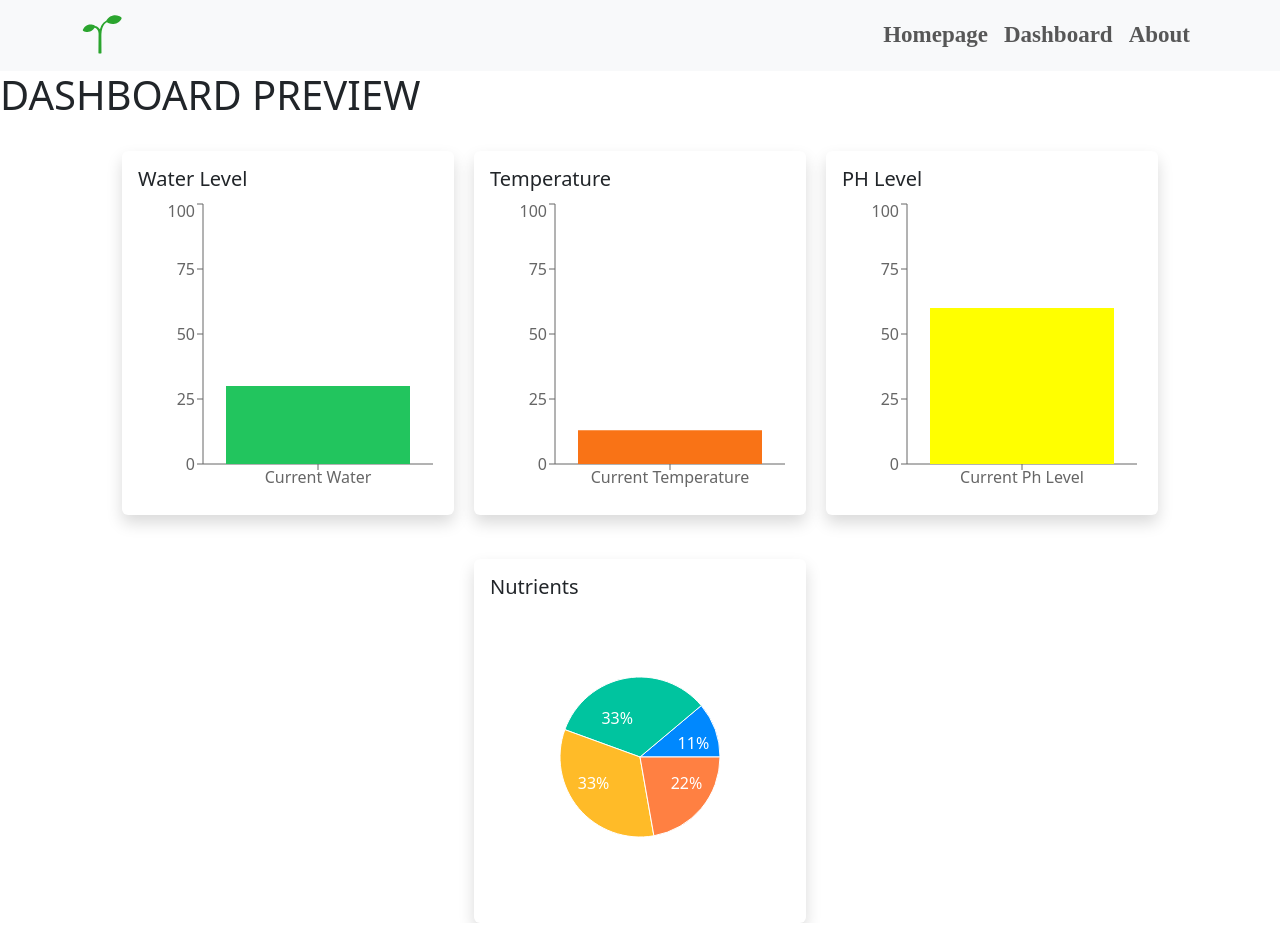
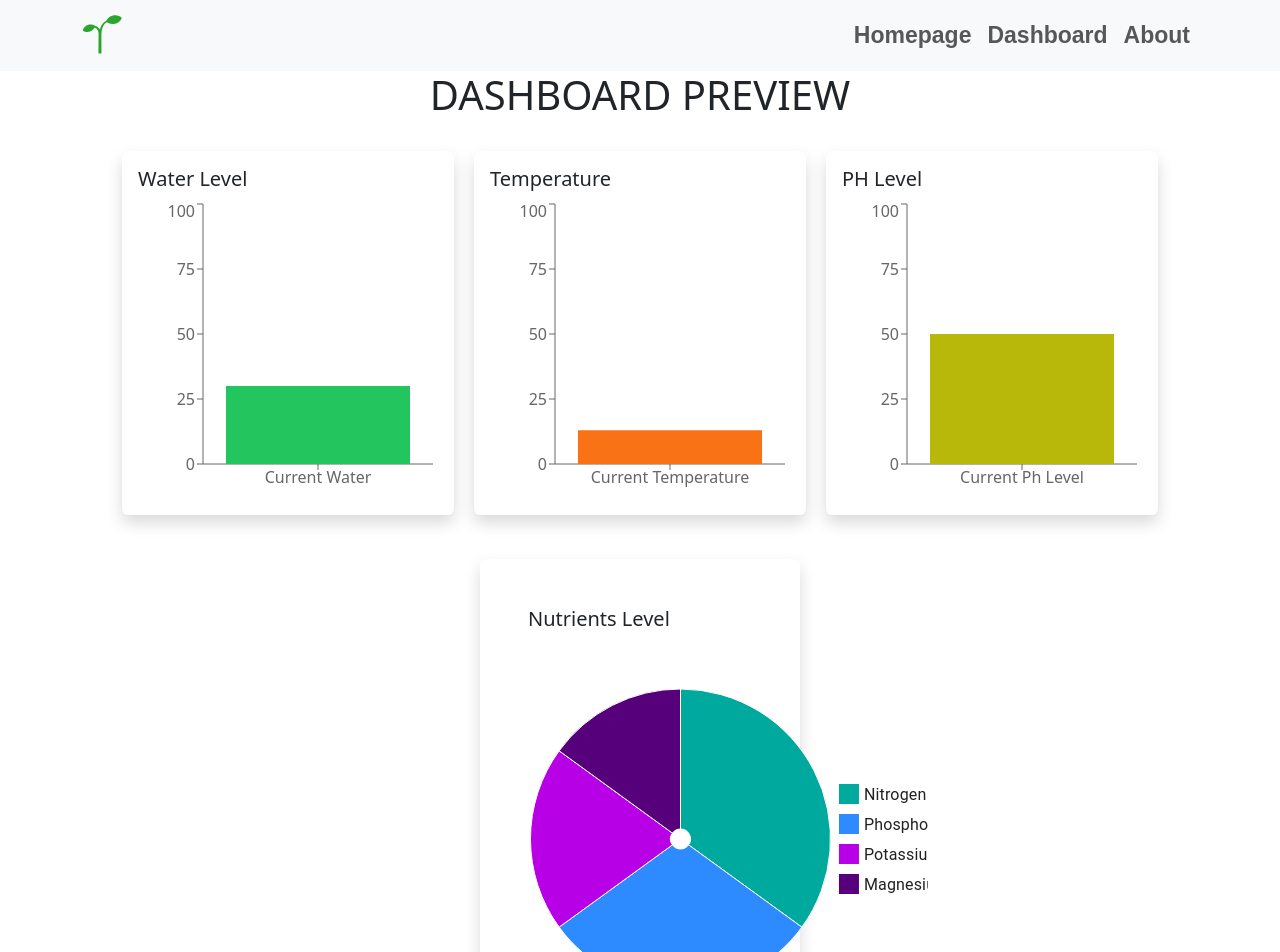
Before and after one commit to lolomoguzu/AI-Monitoring, a React (Vite) app in the folder Monitoring/: page /Dashboard in a window 1280 px wide. Shown: the top 952 px of the page. Before the commit the page ends 923 px from the top, so only its background shows below. Built offline with nearby package versions, Linux system fonts and the light colour scheme.

Commit message:
Added pyghraph

```diff
--- a/Monitoring/package.json
+++ b/Monitoring/package.json
@@ -10,6 +10,10 @@
     "preview": "vite preview"
   },
   "dependencies": {
+    "@emotion/react": "^11.14.0",
+    "@emotion/styled": "^11.14.0",
+    "@mui/material": "^6.4.7",
+    "@mui/x-charts": "^7.27.1",
     "bootstrap": "^5.3.3",
     "lucide-react": "^0.477.0",
     "react": "^19.0.0",
--- a/Monitoring/src/Design/About.css
+++ b/Monitoring/src/Design/About.css
@@ -11,8 +11,8 @@
 .about-text{
   padding: 20px;
   border-radius: 10px;
-  font-size: 20px;
-  background: #eef1f1;
+  font-size: 25px;
+  background:hsl(180, 10%, 94%);
   margin-bottom: 60px;
 }
 
@@ -25,7 +25,7 @@
   background:hsl(180, 10%, 94%);
   padding: 20px;
   border-radius: 10px;
-  font-size: 32.5px;
+  font-size: 25px;
 }
 
 /* Responsive Adjustments */
--- a/Monitoring/src/Design/Dashboard.css
+++ b/Monitoring/src/Design/Dashboard.css
@@ -1,4 +1,4 @@
-<<<<<<< Updated upstream
+
 /* Center the heading */
 .dashboard-title {
   text-align: center;
@@ -19,19 +19,6 @@
   box-shadow: 0px 0px 5px rgba(0, 0, 0, 0.2);
 }
 
-/* PH Level text colors */
-.ph-red {
-  color: #ff0000;
-  color: getBarColor(phValue as number);
-}
-
-.ph-yellow {
-  color: #ffff00;
-}
-
-.ph-green {
-  color: #008000;
-}
 
 /* Responsive Design */
 @media (max-width: 768px) {
@@ -40,36 +27,3 @@
     align-items: center;
   }
 }
-=======
-
-
-
-
-
-
-
-
-
-
-
-
-
-
-
-
-
-@media (max-width: 768px) {
-    .row {
-      flex-direction: column;
-    }
-
-    .info-text {
-      font-size: 20px;
-      text-align: justify;
-    }
-    .about-text{
-      font-size: 20px;
-      text-align: justify;
-    }
-  }
->>>>>>> Stashed changes
--- a/Monitoring/src/Design/Navbutton.css
+++ b/Monitoring/src/Design/Navbutton.css
@@ -1,5 +1,5 @@
 .font{
-  font-family: "gf_Quicksand variant0", Tofu;
+  font-family: Arial, Helvetica, sans-serif;
 }
 
 .navbar {
--- a/Monitoring/src/Pages/AboutUs.tsx
+++ b/Monitoring/src/Pages/AboutUs.tsx
@@ -10,19 +10,21 @@ const AboutUs = () => {
       <NavButton />
 
       <div className="about-container">
-        <h1 className="Title text-center my-2">About Us</h1>
+        <h1 className="text-center my-2">About Us</h1>
+        <div>
           <p className="about-text">
             Welcome to Hydrophonic research team, where technology meets
             sustainable farming! We specialize in designing and developing
             professional websites for hydroponic businesses, farmers, and urban
             gardeners. Our goal is to help you showcase your innovative farming
             techniques, products, and services through a modern, user-friendly,
-          and visually stunning website. With expertise in web development, SEO,
-          and digital marketing, we ensure your online presence stands out,
-          attracts customers, and grows your business. Whether you need an
-          e-commerce platform, an informational blog, or a custom-built website,
-          we’ve got you covered.
+            and visually stunning website. With expertise in web development,
+            SEO, and digital marketing, we ensure your online presence stands
+            out, attracts customers, and grows your business. Whether you need
+            an e-commerce platform, an informational blog, or a custom-built
+            website, we’ve got you covered.
           </p>
+        </div>
 
         <div className="row align-items-center">
           {/* Left Side: Carousel */}
@@ -47,8 +49,8 @@ const AboutUs = () => {
 
           {/* Right Side: Text Content */}
           <div className="col-lg-6 col-md-12">
+            <h1 className="font center">Research Team</h1>
             <p className="info-text">
-              <h1 className="font center">Research Team</h1>
               Over the last few years, hydroponic cultivation has emerged as an
               efficient and sustainable approach to crop production, especially
               in controlled environment conditions like air-vent greenhouses...
@@ -61,7 +63,7 @@ const AboutUs = () => {
         <p className="footer-text">Please Message Us:</p>
         <p className="footer-text2">
           You can visit Naga College Foundation-Agri-Technopreneurship Center,
-          Brgy. Pacol, Lungsod ng Naga, Philippines
+          Brgy. Pacol, Naga City, Philippines
         </p>
       </footer>
     </div>
--- a/Monitoring/src/Pages/Dashboard.tsx
+++ b/Monitoring/src/Pages/Dashboard.tsx
@@ -1,16 +1,7 @@
 import React from "react";
 import NavButton from "../Components/NavButton";
-import {
-  BarChart,
-  Bar,
-  XAxis,
-  YAxis,
-  Tooltip,
-  Cell,
-  ResponsiveContainer,
-  Pie,
-  PieChart,
-} from "recharts";
+import { BarChart, Bar, XAxis, YAxis, Tooltip, Cell } from "recharts";
+import { PieChart } from "@mui/x-charts/PieChart";
 import "../Design/Dashboard.css";
 
 // Define Data Types
@@ -27,58 +18,23 @@ const waterData: DataItem[] = [{ name: "Current Water", Water: 30 }];
 const temperatureData: DataItem[] = [
   { name: "Current Temperature", Temperature: 13 },
 ];
-const PhLevelData: DataItem[] = [{ name: "Current Ph Level", PhLevel: 60 }];
+const PhLevelData: DataItem[] = [{ name: "Current Ph Level", PhLevel: 50 }];
+
 // Function to determine bar and text color based on pH value
 const getBarColor = (value: number): string => {
   if (value < 20) return "#FF0000"; // Red for acidic (low pH)
-  if (value >= 50 && value <= 70) return "#FFFF00"; // Yellow for neutral
+  if (value >= 50 && value <= 70) return "#b8b80b"; // Yellow for neutral
   return "#008000"; // Green for alkaline (high pH)
 };
 
-const pieData: DataItem[] = [
-  { name: "Nitrogen", value: 100 },
-  { name: "Phosphorus", value: 300 },
-  { name: "Potassium", value: 300 },
-  { name: "Calcium", value: 200 },
+const plantNutrients = [
+  { id: 0, value: 35, label: "Nitrogen (N)", color: "#00A99D" },
+  { id: 1, value: 30, label: "Phosphorus (P)", color: "#2E8BFF" },
+  { id: 2, value: 20, label: "Potassium (K)", color: "#B800E6" },
+  { id: 3, value: 15, label: "Magnesium (Mg)", color: "#56007C" },
 ];
 
-const COLORS: string[] = ["#0088FE", "#00C49F", "#FFBB28", "#FF8042"];
-
-// Pie Chart Label Renderer
-const RADIAN = Math.PI / 180;
-const renderCustomizedLabel = ({
-  cx = "Potassium",
-  cy,
-  midAngle,
-  innerRadius,
-  outerRadius,
-  percent,
-}: {
-  cx: string;
-  cy: number;
-  midAngle: number;
-  innerRadius: number;
-  outerRadius: number;
-  percent: number;
-  index: number;
-}) => {
-  const radius = innerRadius + (outerRadius - innerRadius) * 0.5;
-  const x = cx + radius * Math.cos(-midAngle * RADIAN);
-  const y = cy + radius * Math.sin(-midAngle * RADIAN);
-
-  return (
-    <text
-      x={x}
-      y={y}
-      fill="white"
-      textAnchor={x > cx ? "start" : "end"}
-      dominantBaseline="central"
-    >
-      {`${(percent * 100).toFixed(0)}%`}
-    </text>
-  );
-};
-
+const nutrientValueFormatter = (value: { value: number }) => `${value.value}%`;
 // Main Dashboard Component
 const HeaderTxt: React.FC = () => {
   return (
@@ -152,30 +108,30 @@ const HeaderTxt: React.FC = () => {
           </BarChart>
         </div>
 
-        {/* Pie Chart */}
-        <div className="mt-4 p-3 bg-white rounded shadow">
-          <h5>Nutrients</h5>
-          <ResponsiveContainer width={300} height={300}>
-            <PieChart>
-              <Pie
-                data={pieData}
-                cx="50%"
-                cy="50%"
-                labelLine={false}
-                label={renderCustomizedLabel}
-                outerRadius={80}
-                fill="#8884d8"
-                dataKey="value"
-              >
-                {pieData.map((_entry, index) => (
-                  <Cell
-                    key={`cell-${index}`}
-                    fill={COLORS[index % COLORS.length]}
-                  />
-                ))}
-              </Pie>
-            </PieChart>
-          </ResponsiveContainer>
+        {/* {Pie Chart} */}
+        <div className="mt-4 p-5 w-25 bg-white rounded shadow">
+          <div>
+            <h5>Nutrients Level</h5>
+            <PieChart
+              series={[
+                {
+                  data: plantNutrients,
+                  highlightScope: { fade: "global", highlight: "item" },
+                  valueFormatter: nutrientValueFormatter,
+                  innerRadius: 10, // Increase for more spacing in the center
+                  outerRadius: 150, // Increase for a bigger pie
+                },
+              ]}
+              width={400} // Adjust chart width
+              height={400} // Adjust chart height
+              slotProps={{
+                legend: {
+                  position: { vertical: "middle", horizontal: "right" },
+                  padding: -70, // Move legend text to the left
+                },
+              }}
+            />
+          </div>
         </div>
       </div>
     </div>
```
Also changed, not shown: 1 other file (tests, documents, lock files or other folders). Lines whose indentation alone changed are shown as unchanged.
